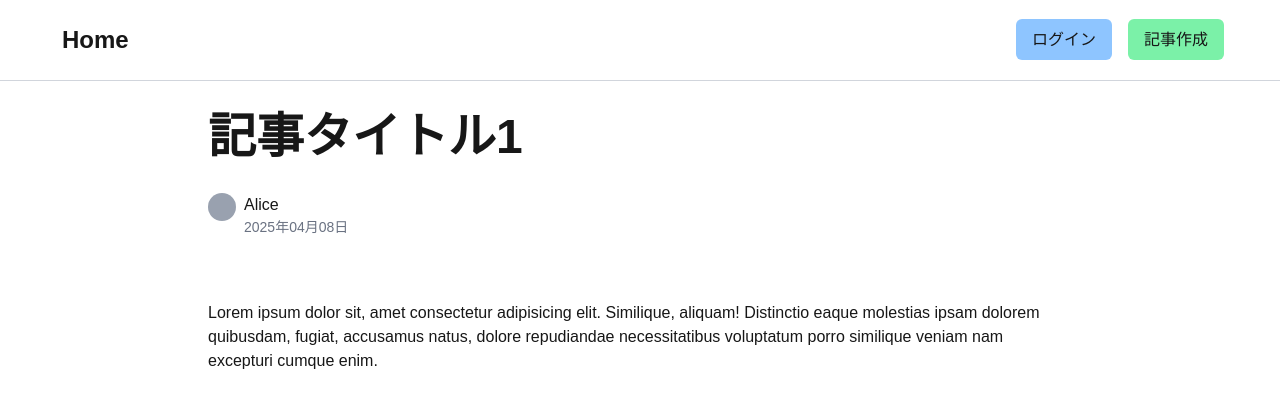
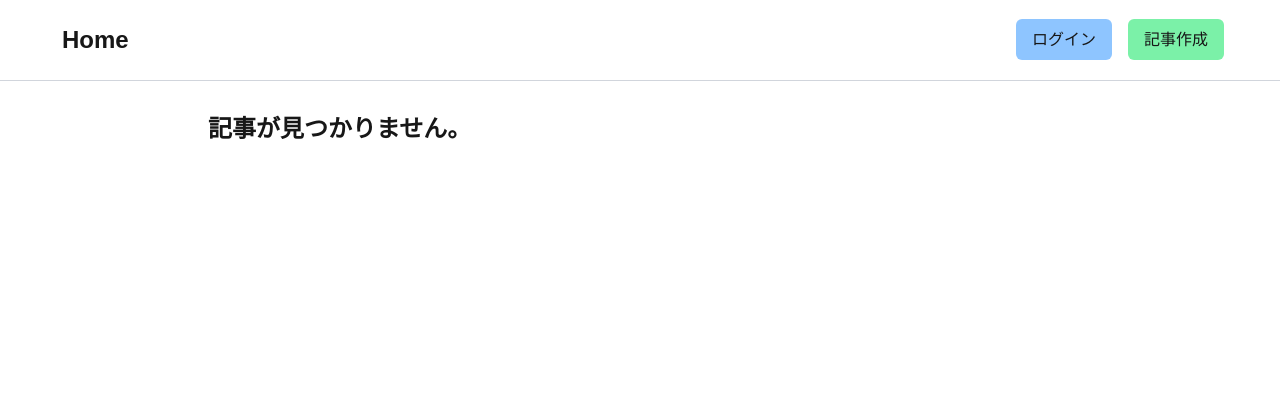
Before and after one commit to la-lala8701/my-blog, a Next.js app: page /post/1 in a window 1280 px wide. Shown: the top 408 px of the page. Built offline with nearby package versions, Linux system fonts and the light colour scheme.

Commit message:
✨ 記事データの取得方法をローカルストレージからの取得に変更

```diff
--- a/app/components/Article.tsx
+++ b/app/components/Article.tsx
@@ -1,13 +1,21 @@
 'use client';
 import { Params } from "next/dist/server/request/params";
-import { postData } from "../utils/placeholder-data";
 import { useParams } from "next/navigation";
 import { PostData } from "../types";
 
+const getPosts = (): PostData[] => {
+  if (typeof window !== "undefined") {
+    const storedPosts = localStorage.getItem("posts");
+    return storedPosts ? JSON.parse(storedPosts) : [];
+  }
+  return [];
+};
+
 export const Article = () => {
   const params: Params = useParams();
-  const data: PostData | undefined = postData.find(
-    (post) => post.id === Number(params.id)
+  const postsFromStorage: PostData[] = getPosts();
+  const data: PostData | undefined = postsFromStorage.find(
+    (post) => post.id === params.id
   );
 
   if (!data) {
```
